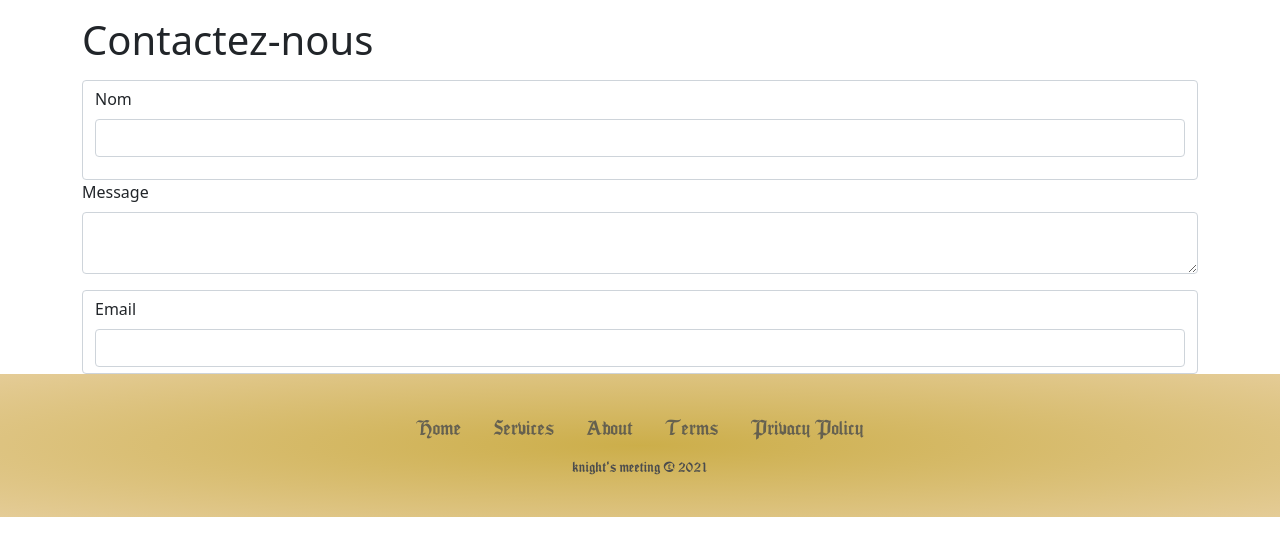
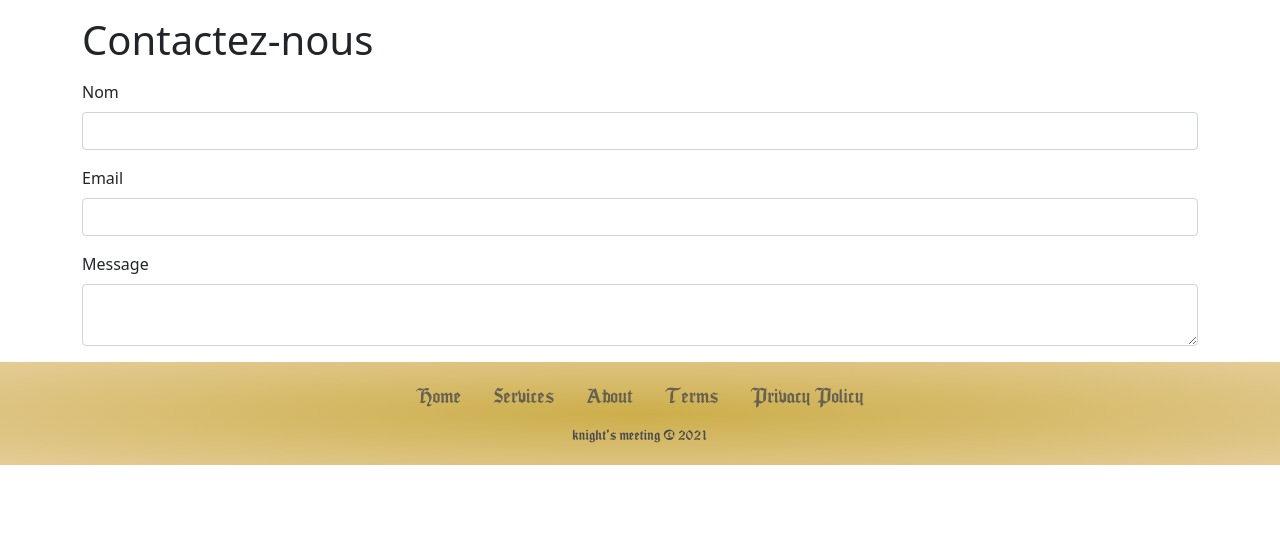
Before and after one commit to anthonycozette/knights-meeting, a Symfony app: template templates/contact/index.html.twig in a window 1280 px wide. Shown: the part 126-682 px from the top of the page. Run offline with Twig, Linux system fonts and the light colour scheme; the template is opened without the code that fills it, so the values that code supplies are empty; form fields are guessed from the names that the template uses; some libraries are stand-ins or nearby versions.

Commit message:
css footer

```diff
--- a/public/styles/app.css
+++ b/public/styles/app.css
@@ -125,7 +125,7 @@ a {
 }
 
 .footer-basic {
-  padding: 40px 0;
+  padding: 20px 0;
   background-color: #ffffff;
   color: #4b4c4d;
 }
--- a/public/styles/app.scss
+++ b/public/styles/app.scss
@@ -122,7 +122,7 @@ a {
 }
 
 .footer-basic {
-    padding: 40px 0;
+    padding: 20px 0;
     background-color: #ffffff;
     color: #4b4c4d;
 }
--- a/src/Controller/Admin/EvenementCrudController.php
+++ b/src/Controller/Admin/EvenementCrudController.php
@@ -35,7 +35,7 @@ class EvenementCrudController extends AbstractCrudController
             DateField::new('dateDebut'),
             DateField::new('dateFin'),
             DateField::new('createdAt')->HideOnForm(),
-            SlugField::new('slug')->setTargetFieldName('id')->hideOnIndex(),
+            SlugField::new('slug')->setTargetFieldName('nom')->hideOnIndex(),
         ];
     }
 
--- a/templates/contact/index.html.twig
+++ b/templates/contact/index.html.twig
@@ -19,33 +19,24 @@
 
     {{ form_start(form) }}
 
-    <div class="form-control">
-        <div class="form-label col-12">
+    <div class="row">
+        <div class="col-12 form-group">
             {{ form_row(form.Nom) }}
         </div>
     </div>
 
-    {# <div class="row">
-        <div class="form col-12">
+    <div class="row">
+        <div class="col-12 form-group">
             {{ form_row(form.email) }}
         </div>
-    </div> #}
+    </div>
 
     <div class="row">
-        <div class="form col-12">
+        <div class="col-12 form-group">
             {{ form_row(form.message) }}
         </div>
     </div>
 
-    <div class="form-control">
-    {{ form_label(form.email) }}
-    {{ form_widget(form.email) }}
-    <small>{{ form_help(form.email) }}</small>
-    <div class="form-error">
-        {{ form_errors(form.email) }}
-    </div>
-</div>
-
     {{ form_end(form) }}
 {# {{ form_end(form, {'render_rest' :false}) }} #}
 {% endblock %}
--- a/templates/evenement/details.html.twig
+++ b/templates/evenement/details.html.twig
@@ -10,7 +10,7 @@
 
         <div class="col-8">
             <img src="{{ vich_uploader_asset(evenement, 'imageFile') }}" alt="">
-                <div class="text-center img-fluid">
+                <div class="text-center">
                     <h1>
                         {{ evenement.nom }}
                     </h1>
@@ -18,7 +18,7 @@
                 <div>
                     {{ evenement.description }}
                 </div>
-            </div>
+        </div>
 
             <div class="col-4">
 
```
Also changed, not shown: public/uploads/evenements/th-619d093b8670e472328158.jpg (added).
